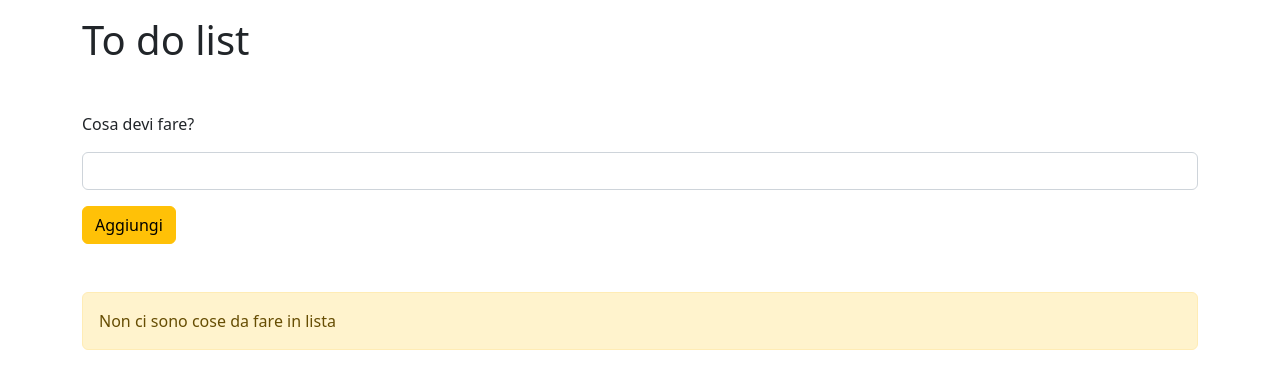
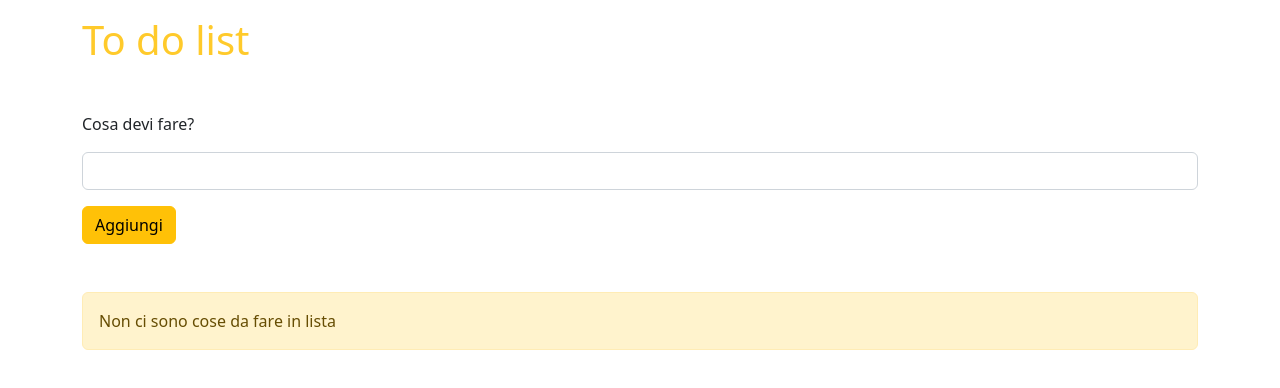
Before and after one commit to FrancescoSangalli89/vue-todolist, a plain HTML site: page index.html in a window 1280 px wide. Drawn offline with nearby package versions, Linux system fonts and the light colour scheme.

Commit message:
style: add h1 color

```diff
--- a/css/style.css
+++ b/css/style.css
@@ -11,3 +11,7 @@
 .my_delete {
     cursor: pointer;
 }
+
+h1 {
+    color: #FFCA2B;
+}
```
